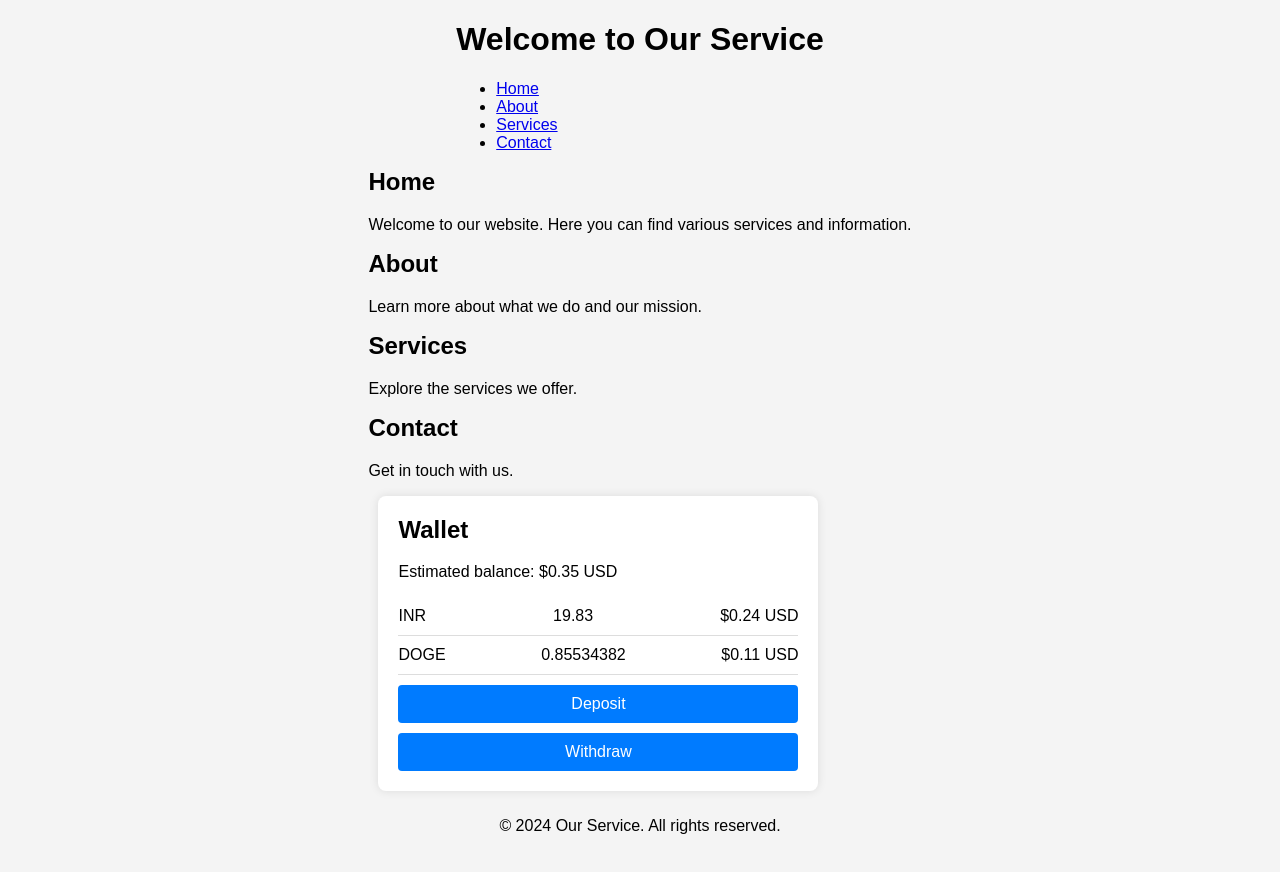
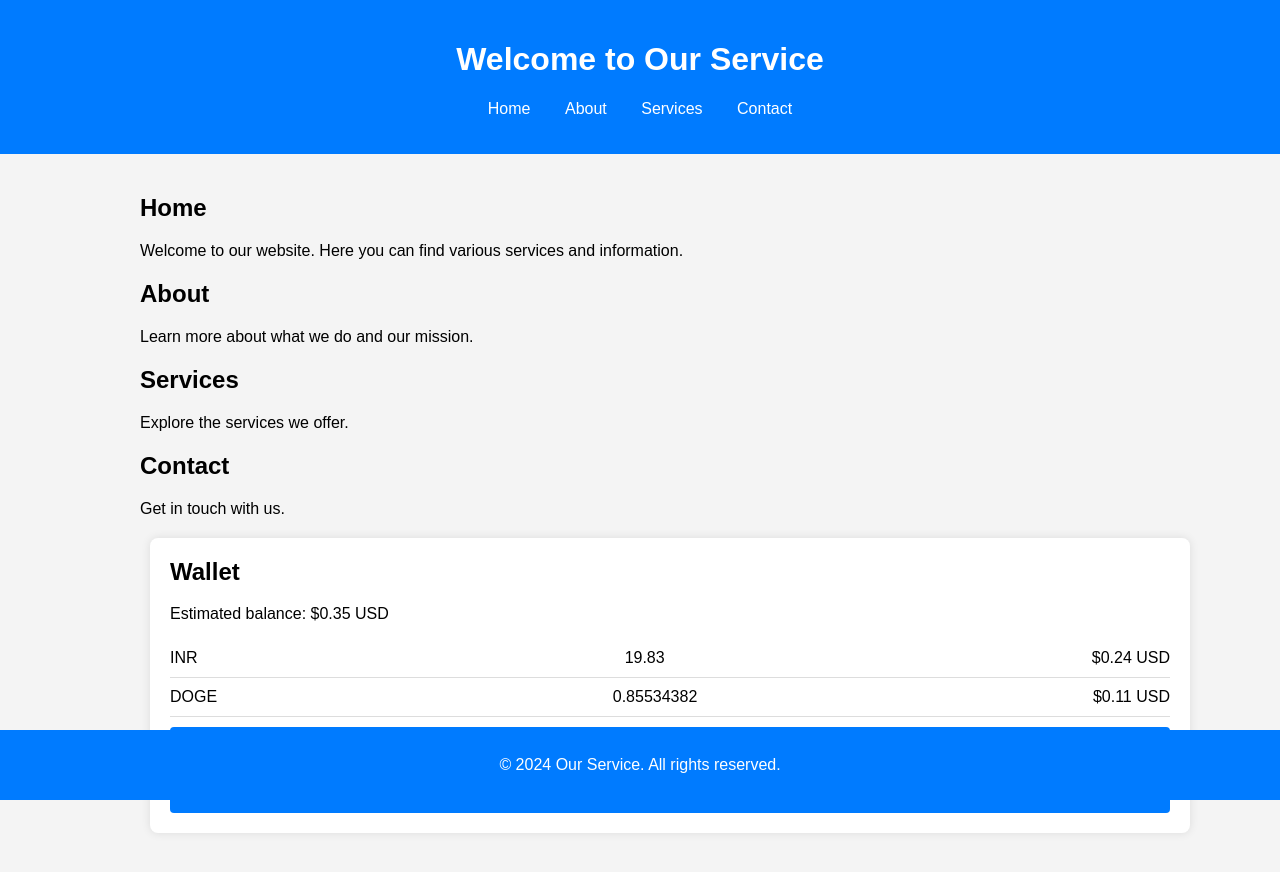
Before and after one commit to drakeeqn/st.co, a plain HTML site: page index.html in a window 1280 px wide. Before the commit the page ends 851 px from the top, so only its background shows below. Drawn offline with Linux system fonts and the light colour scheme.

Commit message:
Update style.css

```diff
--- a/style.css
+++ b/style.css
@@ -8,14 +8,46 @@ body {
     background-color: #f4f4f4;
 }
 
+header {
+    width: 100%;
+    background-color: #007bff;
+    color: white;
+    padding: 20px;
+    text-align: center;
+}
+
+header nav ul {
+    list-style-type: none;
+    padding: 0;
+}
+
+header nav ul li {
+    display: inline;
+    margin: 0 15px;
+}
+
+header nav ul li a {
+    color: white;
+    text-decoration: none;
+}
+
+main {
+    width: 90%;
+    max-width: 1000px;
+    padding: 20px;
+}
+
+section {
+    margin: 20px 0;
+}
+
 .wallet, .deposit, .withdraw {
     background-color: #fff;
     padding: 20px;
     margin: 10px;
     border-radius: 8px;
     box-shadow: 0 0 10px rgba(0, 0, 0, 0.1);
-    width: 90%;
-    max-width: 400px;
+    width: 100%;
 }
 
 h2 {
@@ -56,3 +88,13 @@ input, select {
     border: 1px solid #ddd;
     border-radius: 4px;
 }
+
+footer {
+    width: 100%;
+    background-color: #007bff;
+    color: white;
+    text-align: center;
+    padding: 10px 0;
+    position: fixed;
+    bottom: 0;
+}
```
